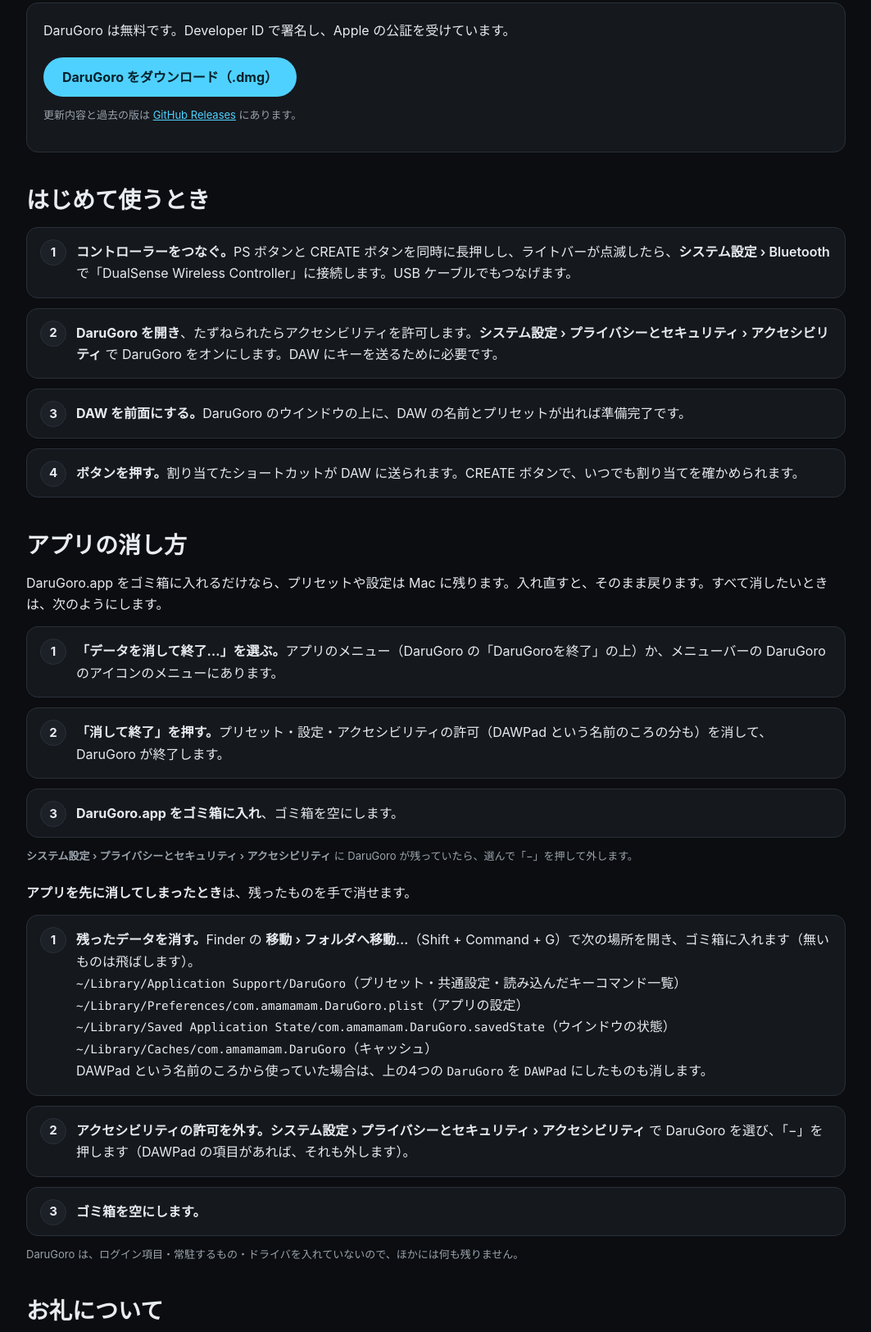
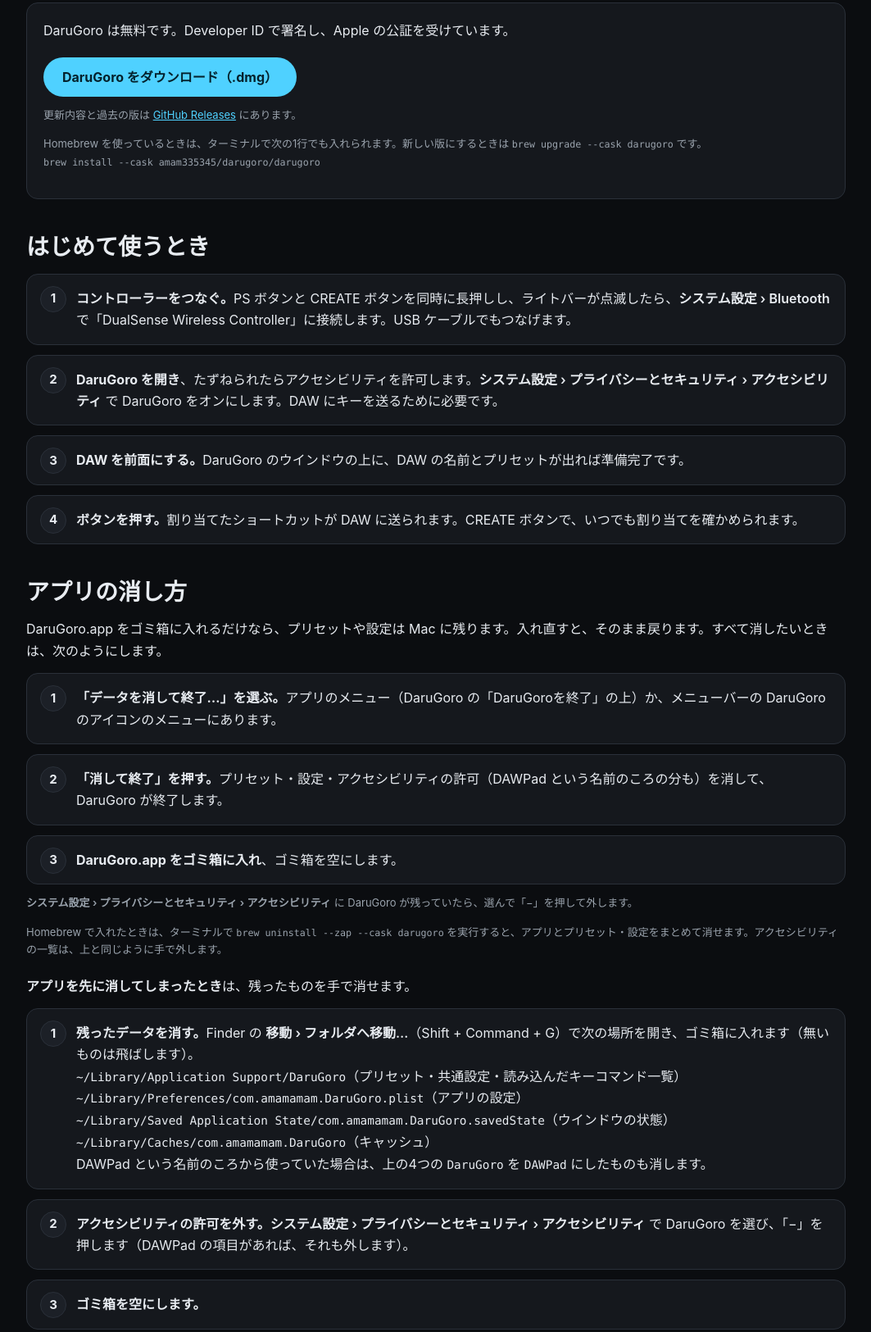
Before and after one commit to amam335345/darugoro-site, a plain HTML site: page index.html in a window 1280 px wide. Shown: the part 2937-4562 px from the top of the page at 82% size, without its empty margins (108-1171 px from the left). Drawn offline with Linux system fonts and the light colour scheme.

Commit message:
AMA-272 Homebrew（自前tapのCask）からインストールできるようにする

```diff
--- a/index.html
+++ b/index.html
@@ -204,6 +204,7 @@
         <p>DaruGoro は無料です。Developer ID で署名し、Apple の公証を受けています。</p>
         <a class="btn primary" href="https://github.com/amam335345/darugoro-site/releases/latest/download/DaruGoro.dmg">DaruGoro をダウンロード（.dmg）</a>
         <p class="note" style="margin-top:12px">更新内容と過去の版は <a href="https://github.com/amam335345/darugoro-site/releases">GitHub Releases</a> にあります。</p>
+        <p class="note">Homebrew を使っているときは、ターミナルで次の1行でも入れられます。新しい版にするときは <code>brew upgrade --cask darugoro</code> です。<br><code>brew install --cask amam335345/darugoro/darugoro</code></p>
       </div>
 
       <h3 id="ja-first-launch">はじめて使うとき</h3>
@@ -222,6 +223,7 @@
         <li><b>DaruGoro.app をゴミ箱に入れ</b>、ゴミ箱を空にします。</li>
       </ol>
       <p class="note" style="margin-top:12px"><span class="path">システム設定 › プライバシーとセキュリティ › アクセシビリティ</span> に DaruGoro が残っていたら、選んで「−」を押して外します。</p>
+      <p class="note">Homebrew で入れたときは、ターミナルで <code>brew uninstall --zap --cask darugoro</code> を実行すると、アプリとプリセット・設定をまとめて消せます。アクセシビリティの一覧は、上と同じように手で外します。</p>
 
       <p style="margin-top:20px"><b>アプリを先に消してしまったとき</b>は、残ったものを手で消せます。</p>
       <ol class="steps">
@@ -291,6 +293,7 @@
         <p>DaruGoro is free. The app is signed with a Developer ID and notarized by Apple.</p>
         <a class="btn primary" href="https://github.com/amam335345/darugoro-site/releases/latest/download/DaruGoro.dmg">Download DaruGoro (.dmg)</a>
         <p class="note" style="margin-top:12px">Release notes and older versions are on <a href="https://github.com/amam335345/darugoro-site/releases">GitHub Releases</a>.</p>
+        <p class="note">If you use Homebrew, you can also install it with this one line in Terminal. To update, run <code>brew upgrade --cask darugoro</code>.<br><code>brew install --cask amam335345/darugoro/darugoro</code></p>
       </div>
 
       <h3 id="en-first-launch">First launch</h3>
@@ -309,6 +312,7 @@
         <li><b>Move DaruGoro.app to the Trash</b> and empty the Trash.</li>
       </ol>
       <p class="note" style="margin-top:12px">If DaruGoro is still listed in <span class="path">System Settings › Privacy &amp; Security › Accessibility</span>, select it and click “−”.</p>
+      <p class="note">If you installed with Homebrew, run <code>brew uninstall --zap --cask darugoro</code> in Terminal to remove the app together with your presets and settings. Remove it from the Accessibility list by hand, as above.</p>
 
       <p style="margin-top:20px"><b>If you already deleted the app</b>, you can remove the leftovers by hand:</p>
       <ol class="steps">
```
Also changed, not shown: 1 other file.
